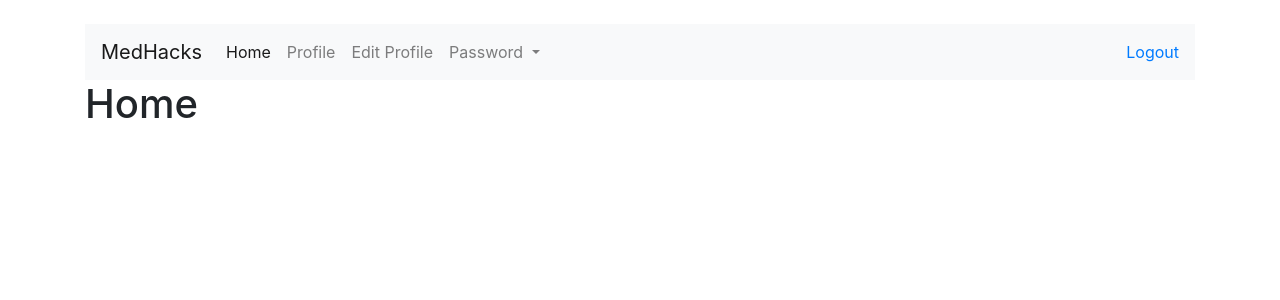
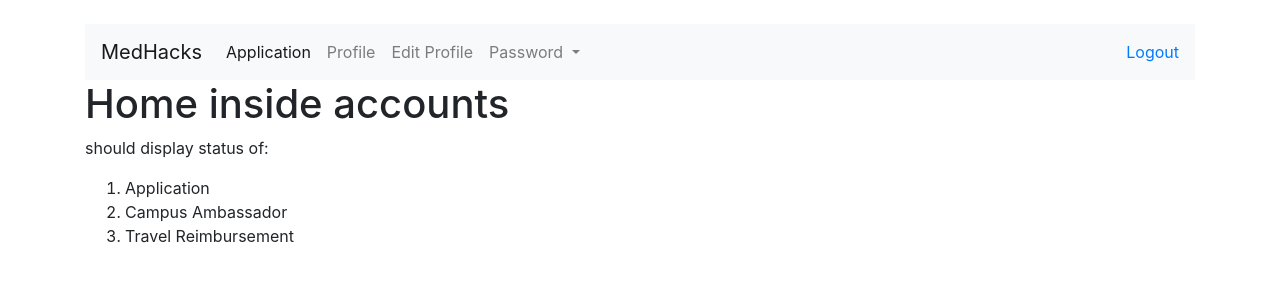
Before and after one commit to nosup/medhacks_system, a Django app: page /account/ in a window 1280 px wide. Shown: the top 300 px of the page. Run offline with Django 3.2, Linux system fonts and the light colour scheme; a user stored in the database is signed in; some libraries are stand-ins or nearby versions.

Commit message:
fixed url mapping issues

```diff
--- a/medhacks/accounts/templates/accounts/home.html
+++ b/medhacks/accounts/templates/accounts/home.html
@@ -2,7 +2,21 @@
 
 {% block body %}
 <div class="container">
-  <h1>Home</h1>
+  <h1>Home inside accounts</h1>
+  <p>
+     should display status of:
+     <ol>
+        <li>
+           Application
+        </li>
+        <li>
+           Campus Ambassador
+        </li>
+        <li>
+           Travel Reimbursement
+        </li>
+     </ol>
+  </p>
 </div>
 
 {% endblock %}
--- a/medhacks/accounts/templates/base.html
+++ b/medhacks/accounts/templates/base.html
@@ -12,7 +12,7 @@
     <br>
     <div class="container">
       <nav class="navbar navbar-expand-lg navbar-light bg-light">
-        <a class="navbar-brand" href="home:home">MedHacks</a>
+        <a class="navbar-brand" href="{% url 'accounts:home' %}">MedHacks</a>
         <button class="navbar-toggler" type="button" data-toggle="collapse" data-target="#navbarSupportedContent" aria-controls="navbarSupportedContent" aria-expanded="false" aria-label="Toggle navigation">
           <span class="navbar-toggler-icon"></span>
         </button>
@@ -21,7 +21,7 @@
           {% if user.is_authenticated %}
           <ul class="navbar-nav mr-auto">
             <li class="nav-item active">
-              <a class="nav-link" href={% url 'home:home' %}>Home</a>
+              <a class="nav-link" href={% url 'home:home' %}>Application</a>
             </li>
             <li class="nav-item">
               <a class="nav-link" href="{% url 'accounts:view_profile' %}">Profile</a>
@@ -34,7 +34,6 @@
                 Password
               </a>
               <div class="dropdown-menu" aria-labelledby="navbarDropdown">
-                <a class="dropdown-item" href="{% url 'accounts:reset_password' %}">Reset Password</a>
                 <a class="dropdown-item" href="{% url 'accounts:change_password' %}">Change Password</a>
             </li>
           </ul>
--- a/medhacks/accounts/views.py
+++ b/medhacks/accounts/views.py
@@ -7,6 +7,7 @@ from django.contrib.auth.models import User
 from django.contrib.auth.forms import UserChangeForm, PasswordChangeForm
 from django.contrib.auth import update_session_auth_hash
 from django.contrib.auth.decorators import login_required
+from django.urls import reverse
 
 def home(request):
     return render(request, 'accounts/home.html')
--- a/medhacks/home/templates/home/home.html
+++ b/medhacks/home/templates/home/home.html
@@ -2,7 +2,7 @@
 
 {% block body %}
 <div class="container">
-  <h1>Home</h1>
+  <h1>Application</h1>
   <form method="post">
     {% csrf_token %}
     {{ form.as_p }}
```
Also changed, not shown: medhacks/db.sqlite3.
